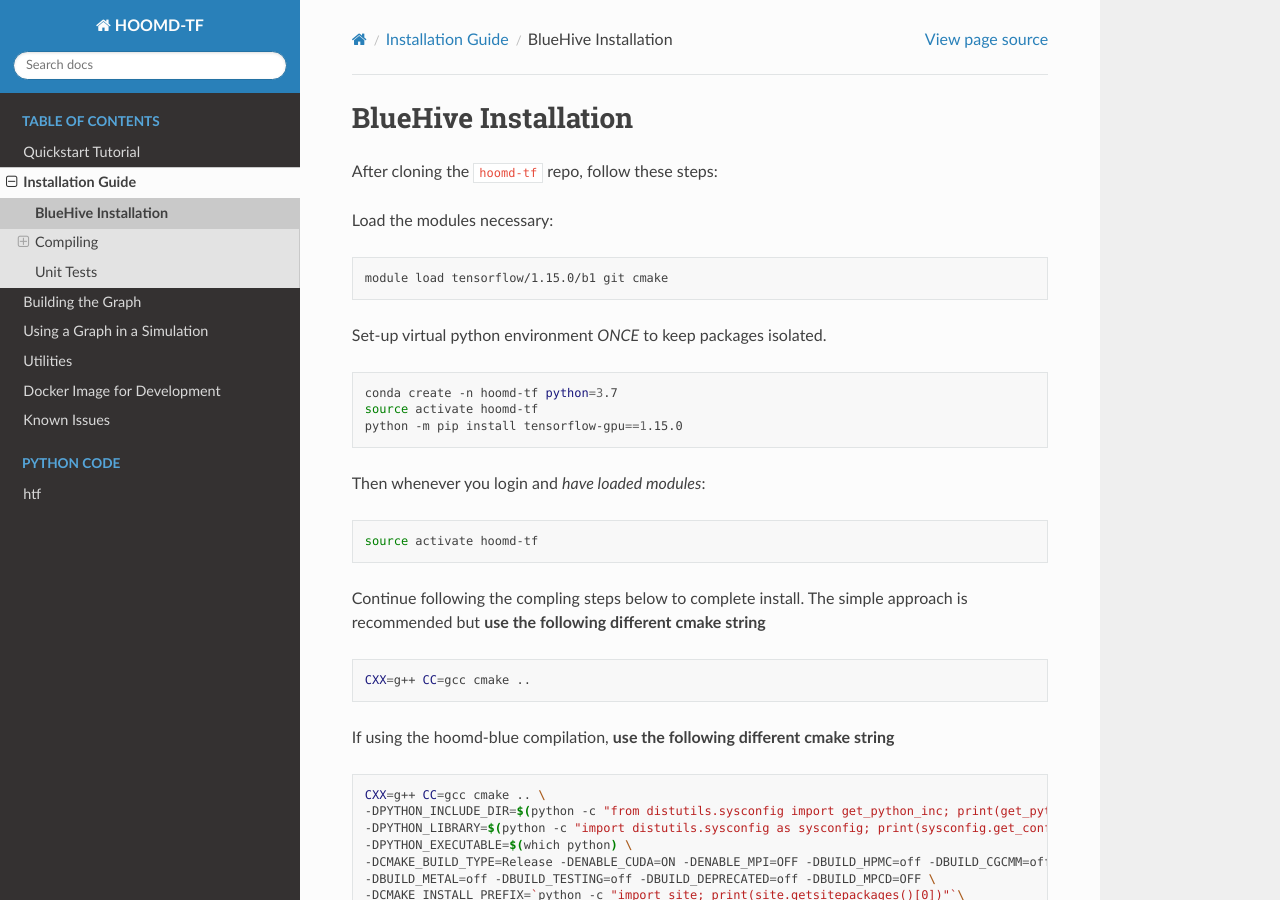
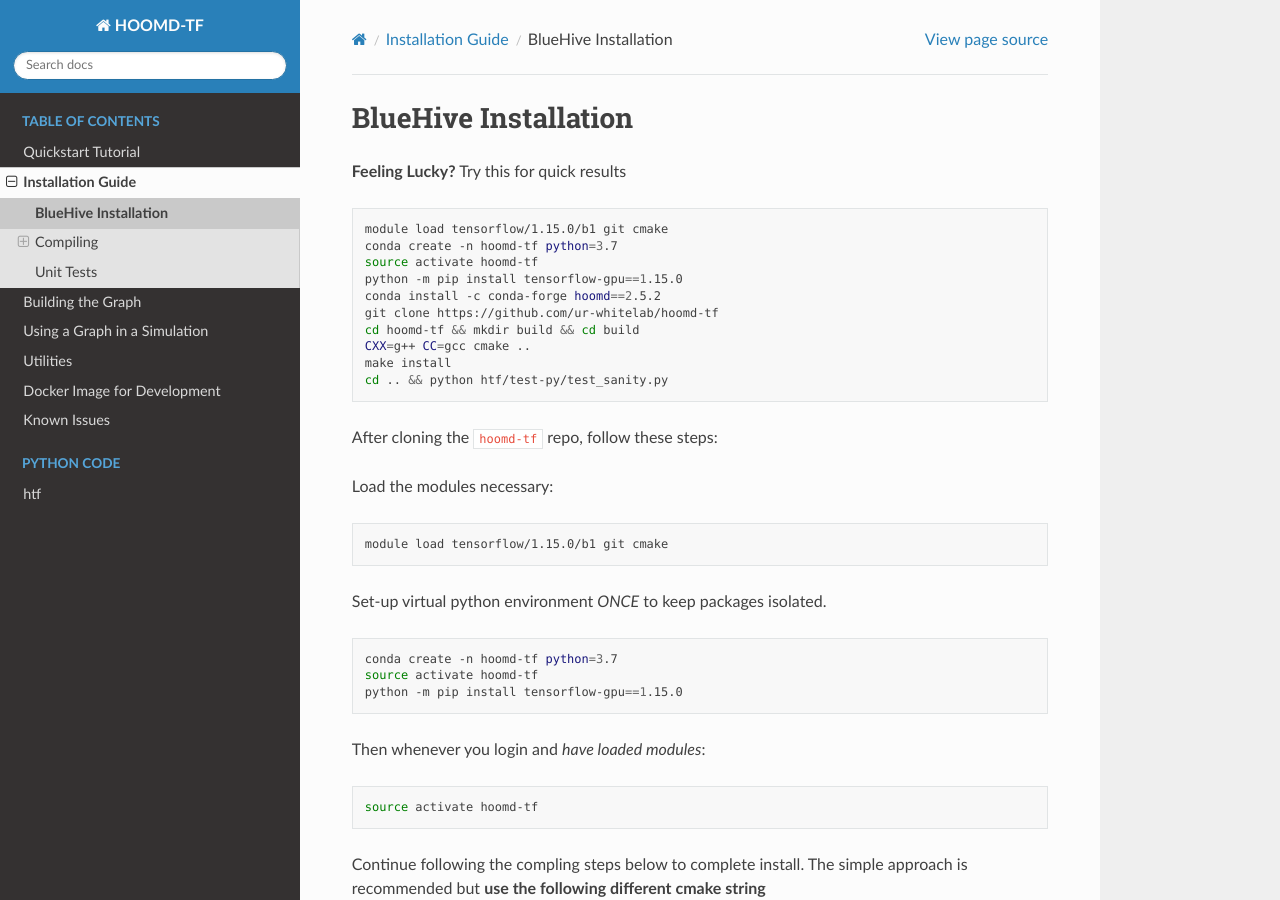
Before and after one commit to ur-whitelab/hoomd-tf, a Sphinx documentation site: the page built from sphinx-docs/source/compilation.rst, in a window 1280 px wide and 900 px high. Built offline with Sphinx 7.4.7 and the Read the Docs theme 2.0.0, drawn with Linux system fonts in a browser that asks for light colours.

Commit message:
Added feeling lucky steps

```diff
--- a/sphinx-docs/source/compilation.rst
+++ b/sphinx-docs/source/compilation.rst
@@ -2,6 +2,21 @@
 
 BlueHive Installation
 =====================
+
+**Feeling Lucky?** Try this for quick results
+
+.. code:: bash
+
+    module load tensorflow/1.15.0/b1 git cmake
+    conda create -n hoomd-tf python=3.7
+    source activate hoomd-tf
+    python -m pip install tensorflow-gpu==1.15.0
+    conda install -c conda-forge hoomd==2.5.2
+    git clone https://github.com/ur-whitelab/hoomd-tf
+    cd hoomd-tf && mkdir build && cd build
+    CXX=g++ CC=gcc cmake ..
+    make install
+    cd .. && python htf/test-py/test_sanity.py
 
 After cloning the ``hoomd-tf`` repo, follow these steps:
 
```
